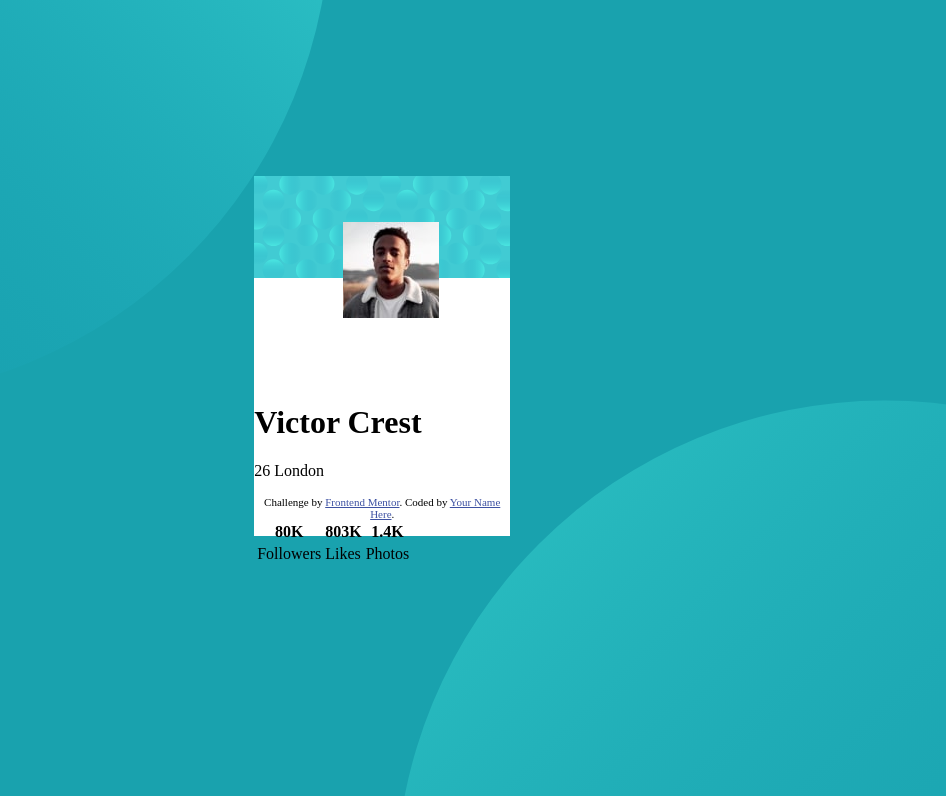
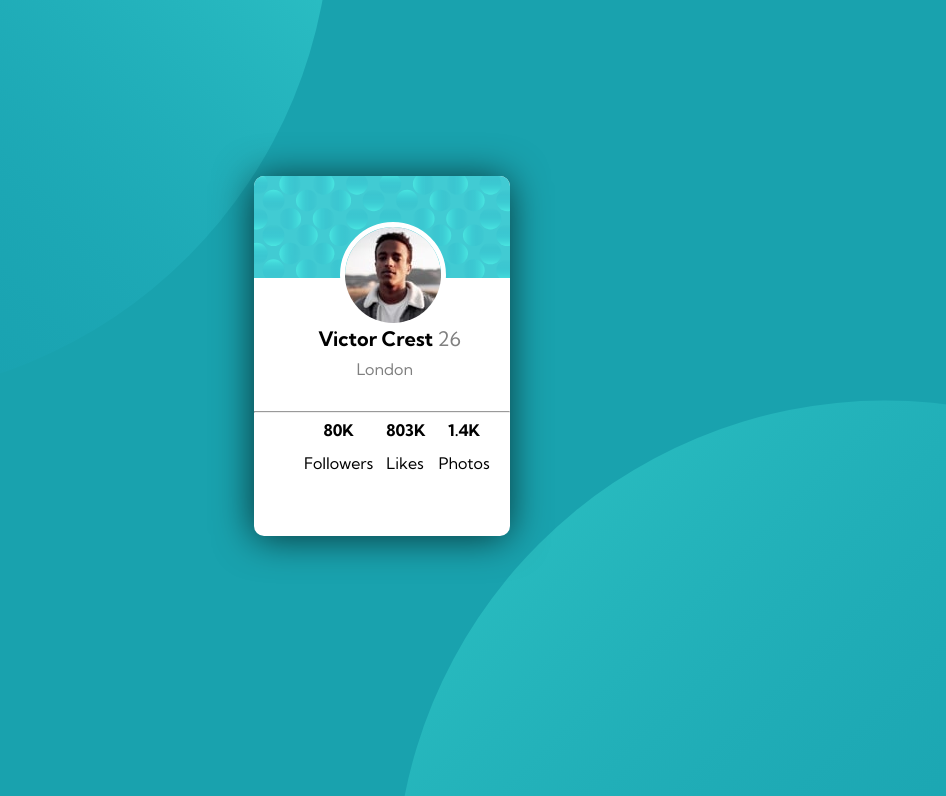
Before and after one commit to mingaumorno/burgues-safado, a plain HTML site: page index.html in a window 1280 px wide. Shown: the top 796 px of the page, without its empty margins (245-1191 px from the left). Drawn offline with Linux system fonts and the light colour scheme.

Commit message:
Add files via upload

```diff
--- a/index.html
+++ b/index.html
@@ -9,7 +9,9 @@
     <link rel="icon" type="image/png" sizes="32x32" href="./images/favicon-32x32.png">
     <link rel="stylesheet" type="text/css" href="style.css">
     <title>Frontend Mentor | Profile card component</title>
-
+    <link rel="preconnect" href="https://fonts.googleapis.com">
+    <link rel="preconnect" href="https://fonts.gstatic.com" crossorigin>
+    <link href="https://fonts.googleapis.com/css2?family=Kumbh+Sans:wght@400;700&display=swap" rel="stylesheet">
     <!-- Feel free to remove these styles or customise in your own stylesheet 👍 -->
     <style>
         .attribution {
@@ -34,9 +36,10 @@
         </div>
         <div class="info">
             <div class="perfil">
-                <h1> Victor Crest </h1>
-                <p> 26 London </p>
+                <h1> Victor Crest <span>26</span> </h1>
+                <p> London </p>
             </div>
+            <hr>
             <table>
                 <tr>
                     <th>80K </th>
@@ -51,10 +54,6 @@
         </div>
 
     </div>
-
-    <div class="attribution">
-        Challenge by <a href="https://www.frontendmentor.io?ref=challenge" target="_blank">Frontend Mentor</a>. Coded by <a href="#">Your Name Here</a>.
-    </div>
 </body>
 
 </html>
--- a/style.css
+++ b/style.css
@@ -1,6 +1,7 @@
 body {
     overflow: hidden;
     background-color: hsl(185, 75%, 39%);
+    font-family: 'Kumbh Sans', sans-serif;
 }
 
 #top {
@@ -22,18 +23,70 @@ body {
     position: absolute;
     right: 41vw;
     top: 22vh;
+    border-radius: 10px;
+    -webkit-box-shadow: -1px 2px 39px -1px rgba(0, 0, 0, 0.7);
+    -moz-box-shadow: -1px 2px 39px -1px rgba(0, 0, 0, 0.7);
+    box-shadow: -1px 2px 39px -1px rgba(0, 0, 0, 0.7);
 }
 
 #capa {
     width: 20vw;
+    border-radius: 10px 10px 0 0;
 }
 
 #burguês-safado {
     position: relative;
-    left: 06.9vw;
+    left: 06.7vw;
     bottom: 7.6vh;
+    border-radius: 100px;
+    border: 5px solid white;
 }
 
-#info {
-    position: absolute;
+.info {
+    position: relative;
+    bottom: 10vh;
 }
+
+.perfil {
+    position: relative;
+    left: 5vw;
+}
+
+.perfil p {
+    position: relative;
+    left: 3vw;
+    bottom: 1vh;
+}
+
+.info table {
+    position: relative;
+    left: 3.8vw;
+}
+
+td,
+th {
+    padding: 5.5px;
+    position: relative;
+    right: 0.5vw;
+}
+
+hr {
+    border: -4px solid rgb(211, 211, 211);
+    position: relative;
+    top: 1vh;
+}
+
+span,
+p {
+    color: gray;
+}
+
+span {
+    font-size: 20px;
+    font-weight: 400;
+}
+
+h1 {
+    font-size: 20px;
+    font-weight: 550;
+}
```
